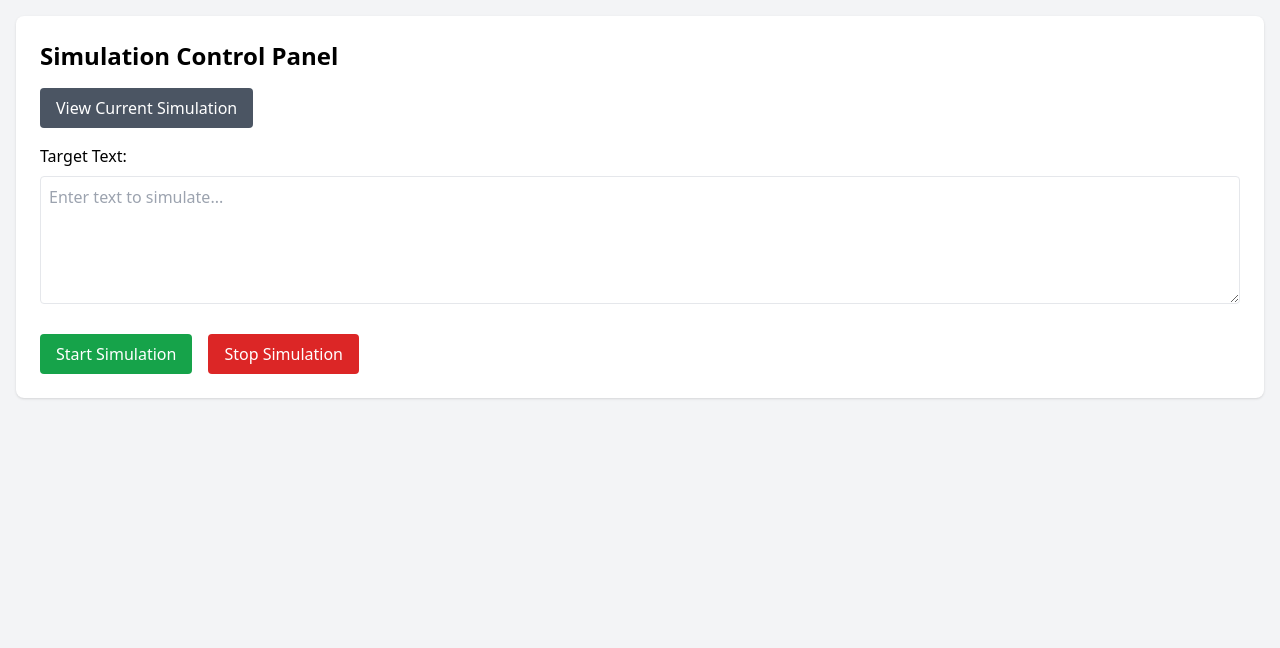
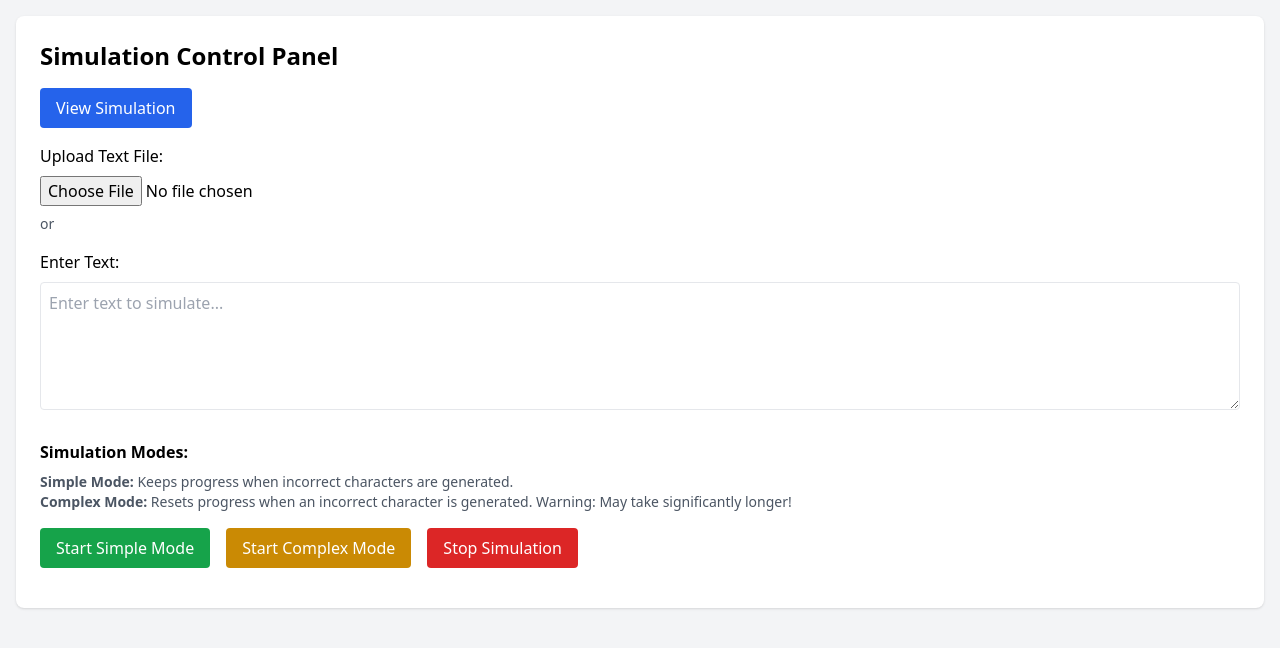
Before and after one commit to LuigiTime34/Monkey-Typewriter, a Flask app: page /admin in a window 1280 px wide. Shown: the part 60-708 px from the top of the page. Run offline with Flask 3, Linux system fonts and the light colour scheme; the visitor is signed in with stand-in values (Sample User, id 1); some libraries are stand-ins or nearby versions.

Commit message:
Fixes and stuff

```diff
--- a/app.py
+++ b/app.py
@@ -13,16 +13,16 @@ from datetime import datetime
 import os
 template_dir = os.path.abspath(os.path.join(os.path.dirname(__file__), 'templates'))
 app = Flask(__name__, template_folder=template_dir)
-app.config['SECRET_KEY'] = 'your-secret-key-here'  # Change this!
+app.config['SECRET_KEY'] = 'your-secret-key-here'
 app.config['SQLALCHEMY_DATABASE_URI'] = 'sqlite:///monkey.db'
 db = SQLAlchemy(app)
 login_manager = LoginManager()
 login_manager.init_app(app)
 login_manager.login_view = 'login'
 
-# Global variables to store simulation state
 current_state = {
     'running': False,
+    'mode': None,
     'current_line': '',
     'context_lines': deque(maxlen=3),
     'target_text': '',
@@ -33,7 +33,6 @@ current_state = {
     'total_correct_chars': 0
 }
 
-# Database Models
 class User(UserMixin, db.Model):
     id = db.Column(db.Integer, primary_key=True)
     username = db.Column(db.String(80), unique=True, nullable=False)
@@ -83,10 +82,11 @@ def simulate_typing():
         if random_char == target_char:
             current_state['current_line'] += random_char
             current_state['total_correct_chars'] += 1
+        elif current_state['mode'] == 'complex':
+            current_state['current_line'] = ''
 
         current_state['last_update'] = datetime.utcnow()
 
-# Routes
 @app.route('/')
 def index():
     return render_template('index.html')
@@ -116,15 +116,19 @@ def start_simulation():
 
     data = request.get_json()
     target_text = data.get('text', '')
+    mode = data.get('mode', 'simple')
 
     if not target_text:
         return jsonify({'error': 'No text provided'}), 400
 
     current_state['target_text'] = target_text
+    current_state['mode'] = mode
     current_state['progress'] = {'line': 0, 'total_lines': len(target_text.splitlines())}
     current_state['current_line'] = ''
     current_state['context_lines'].clear()
     current_state['time_started'] = datetime.utcnow()
+    current_state['total_attempts'] = 0
+    current_state['total_correct_chars'] = 0
 
     if not current_state['running']:
         current_state['running'] = True
@@ -147,6 +151,7 @@ def get_status():
 
     return jsonify({
         'running': current_state['running'],
+        'mode': current_state['mode'],
         'current_line': current_state['current_line'],
         'context_lines': list(current_state['context_lines']),
         'progress': current_state['progress'],
--- a/templates/admin.html
+++ b/templates/admin.html
@@ -5,19 +5,33 @@
     <h1 class="text-2xl font-bold mb-4">Simulation Control Panel</h1>
 
     <div class="mb-4">
-        <a href="/" class="inline-block px-4 py-2 bg-gray-600 text-white rounded hover:bg-gray-700">
-            View Current Simulation
+        <a href="/" class="inline-block px-4 py-2 bg-blue-600 text-white rounded hover:bg-blue-700">
+            View Simulation
         </a>
     </div>
 
     <div class="mb-6">
-        <label class="block mb-2">Target Text:</label>
+        <label class="block mb-2">Upload Text File:</label>
+        <input type="file" id="file-upload" accept=".txt" class="mb-2">
+        <p class="text-sm text-gray-600 mb-4">or</p>
+        <label class="block mb-2">Enter Text:</label>
         <textarea id="target-text" class="w-full h-32 p-2 border rounded" placeholder="Enter text to simulate..."></textarea>
     </div>
 
-    <div class="flex space-x-4">
-        <button onclick="startSimulation()" class="px-4 py-2 bg-green-600 text-white rounded hover:bg-green-700">
-            Start Simulation
+    <div class="mb-4">
+        <h3 class="font-bold mb-2">Simulation Modes:</h3>
+        <p class="text-sm text-gray-600 mb-4">
+            <strong>Simple Mode:</strong> Keeps progress when incorrect characters are generated.<br>
+            <strong>Complex Mode:</strong> Resets progress when an incorrect character is generated. Warning: May take significantly longer!
+        </p>
+    </div>
+
+    <div class="flex space-x-4 mb-4">
+        <button onclick="startSimulation('simple')" class="px-4 py-2 bg-green-600 text-white rounded hover:bg-green-700">
+            Start Simple Mode
+        </button>
+        <button onclick="startSimulation('complex')" class="px-4 py-2 bg-yellow-600 text-white rounded hover:bg-yellow-700">
+            Start Complex Mode
         </button>
         <button onclick="stopSimulation()" class="px-4 py-2 bg-red-600 text-white rounded hover:bg-red-700">
             Stop Simulation
@@ -38,10 +52,25 @@ function showMessage(message, isError = false) {
     }, 3000);
 }
 
-function startSimulation() {
+document.getElementById('file-upload').addEventListener('change', function(e) {
+    const file = e.target.files[0];
+    if (!file) return;
+
+    const reader = new FileReader();
+    reader.onload = function(e) {
+        document.getElementById('target-text').value = e.target.result;
+        showMessage('File loaded successfully');
+    };
+    reader.onerror = function(e) {
+        showMessage('Error reading file', true);
+    };
+    reader.readAsText(file);
+});
+
+function startSimulation(mode) {
     const text = document.getElementById('target-text').value;
     if (!text.trim()) {
-        showMessage('Please enter some text to simulate!', true);
+        showMessage('Please enter some text to simulate', true);
         return;
     }
 
@@ -50,14 +79,17 @@ function startSimulation() {
         headers: {
             'Content-Type': 'application/json',
         },
-        body: JSON.stringify({ text: text })
+        body: JSON.stringify({
+            text: text,
+            mode: mode
+        })
     })
     .then(response => response.json())
     .then(data => {
-        showMessage('TREMENDOUS SUCCESS! The simulation is running, and believe me, it\'s going to be spectacular!');
+        showMessage(`Simulation started in ${mode} mode`);
     })
     .catch(error => {
-        showMessage('This is FAKE NEWS! Something went wrong with the servers, but we have the best people fixing it!', true);
+        showMessage('Error starting simulation', true);
     });
 }
 
@@ -67,10 +99,10 @@ function stopSimulation() {
     })
     .then(response => response.json())
     .then(data => {
-        showMessage('We stopped it folks, we stopped it like nobody has ever stopped it before!');
+        showMessage('Simulation stopped');
     })
     .catch(error => {
-        showMessage('The Deep State is trying to keep this process running, but we won\'t let them!', true);
+        showMessage('Error stopping simulation', true);
     });
 }
 </script>
```
Also changed, not shown: templates/index.html (+10 -19 lines).
